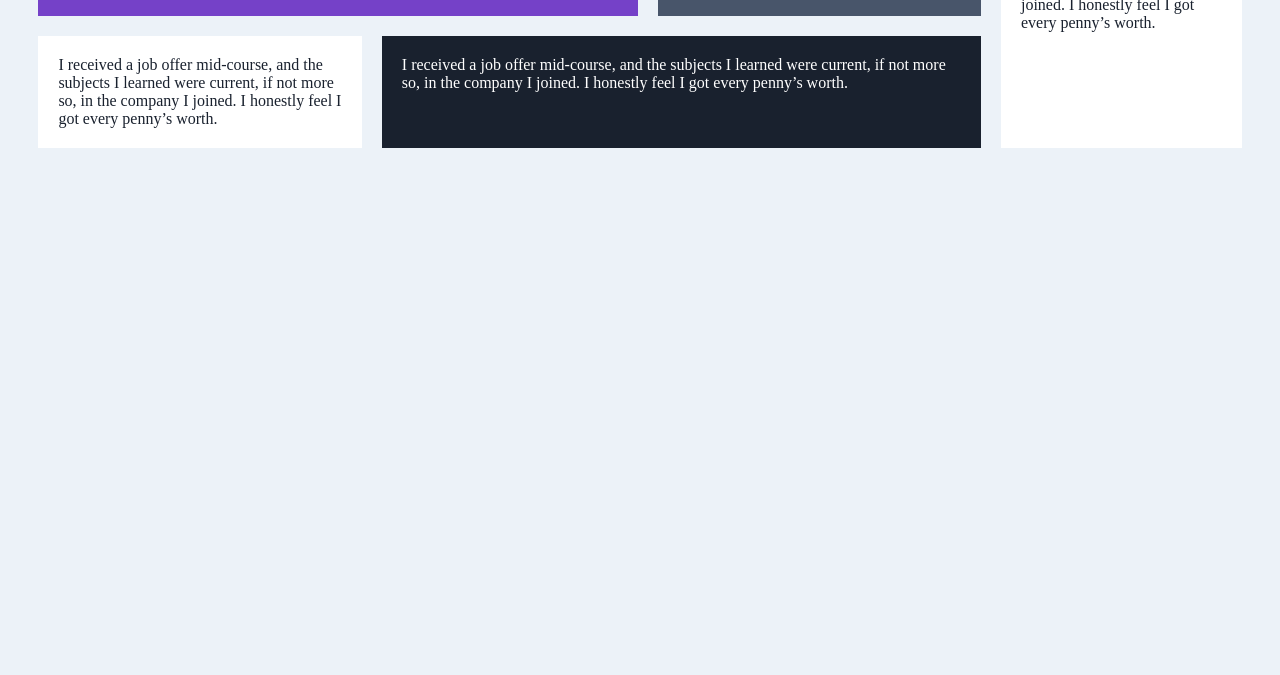
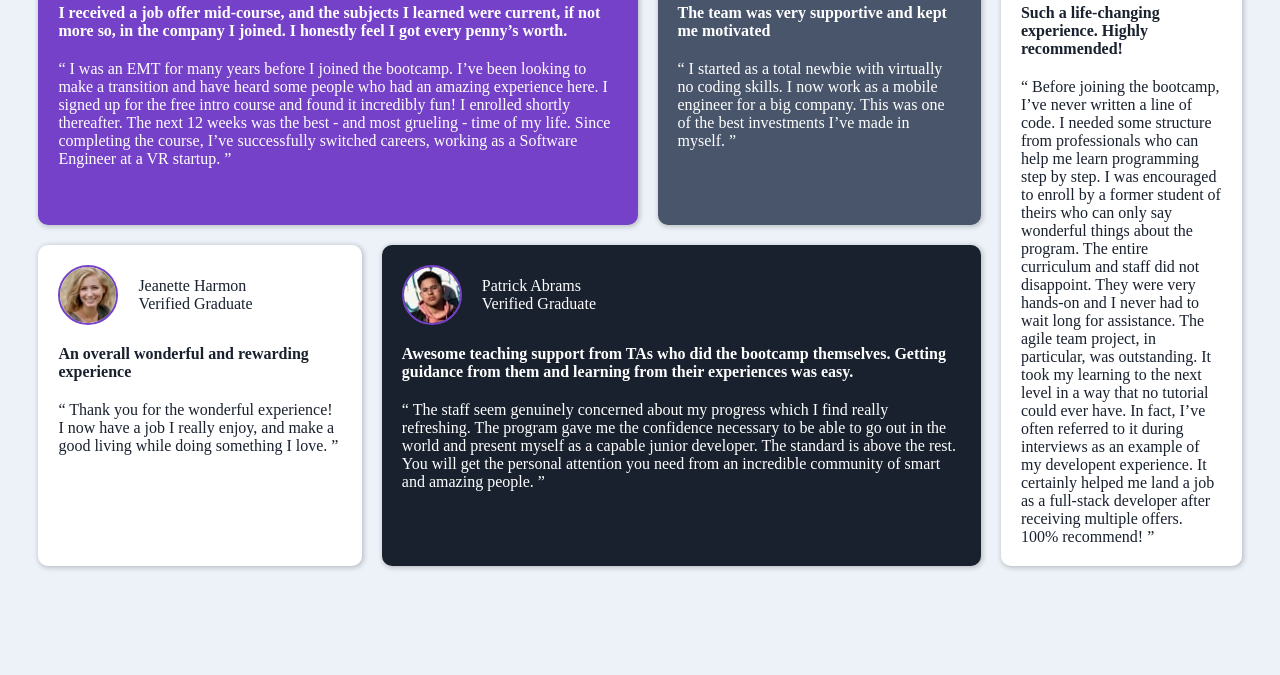
Before and after one commit to JustinasVe/testimonials-grid-section, a plain HTML site: page index.html in a window 1280 px wide. Shown: the part 186-861 px from the top of the page. Before the commit the page ends 800 px from the top, so only its background shows below. Drawn offline with Linux system fonts and the light colour scheme.

Commit message:
feat: implement cards design

```diff
--- a/index.html
+++ b/index.html
@@ -13,23 +13,80 @@
     <div id="main-left">
       <div id="top">
         <div id="testimonial-1" class="grid-item">
-          <p>I received a job offer mid-course, and the subjects I learned were current, if not more so, in the company I joined. I honestly feel I got every penny’s worth.</p>
+          <div class="card-header">
+            <img src="./images/image-daniel.jpg" alt="daniel profile picture">
+            <div class="card-header-text">
+              <p>Daniel Clifford</p>
+              <p>Verified Graduate</p>
+            </div>
+          </div>
+          <h4>I received a job offer mid-course, and the subjects I learned were current, if not more so, in the company I joined. I honestly feel I got every penny’s worth.</h4>
+          <p>“ I was an EMT for many years before I joined the bootcamp. I’ve been looking to make a
+          transition and have heard some people who had an amazing experience here. I signed up
+          for the free intro course and found it incredibly fun! I enrolled shortly thereafter.
+          The next 12 weeks was the best - and most grueling - time of my life. Since completing
+          the course, I’ve successfully switched careers, working as a Software Engineer at a VR startup. ”</p>
         </div>
         <div id="testimonial-2" class="grid-item">
-          <p>I received a job offer mid-course, and the subjects I learned were current, if not more so, in the company I joined. I honestly feel I got every penny’s worth.</p>
+          <div class="card-header">
+            <img src="./images/image-jonathan.jpg" class="test-2" alt="jonathan profile picture">
+            <div class="card-header-text">
+              <p>Jonathan Walters</p>
+              <p>Verified Graduate</p>
+            </div>
+          </div>
+          <h4>The team was very supportive and kept me motivated</h4>
+          <p>“ I started as a total newbie with virtually no coding skills. I now work as a mobile engineer
+          for a big company. This was one of the best investments I’ve made in myself. ”</p>
         </div>
       </div>
       <div id="bottom">
         <div id="testimonial-3" class="grid-item">
-          <p>I received a job offer mid-course, and the subjects I learned were current, if not more so, in the company I joined. I honestly feel I got every penny’s worth.</p>
+          <div class="card-header">
+            <img src="./images/image-jeanette.jpg" alt="jeanette profile picture">
+            <div class="card-header-text">
+              <p>Jeanette Harmon</p>
+              <p>Verified Graduate</p>
+            </div>
+          </div>
+          <h4>An overall wonderful and rewarding experience</h4>
+          <p>“ Thank you for the wonderful experience! I now have a job I really enjoy, and make a good living
+          while doing something I love. ”</p>
         </div>
         <div id="testimonial-4" class="grid-item">
-          <p>I received a job offer mid-course, and the subjects I learned were current, if not more so, in the company I joined. I honestly feel I got every penny’s worth.</p>
+          <div class="card-header">
+            <img src="./images/image-patrick.jpg" alt="patrick profile picture">
+            <div class="card-header-text">
+              <p>Patrick Abrams</p>
+              <p>Verified Graduate</p>
+            </div>
+          </div>
+          <h4>Awesome teaching support from TAs who did the bootcamp themselves. Getting guidance from them and
+          learning from their experiences was easy.</h4>
+          <p>“ The staff seem genuinely concerned about my progress which I find really refreshing. The program
+          gave me the confidence necessary to be able to go out in the world and present myself as a capable
+          junior developer. The standard is above the rest. You will get the personal attention you need from
+          an incredible community of smart and amazing people. ”</p>
         </div>
       </div>
     </div>
     <div id="testimonial-5" class="grid-item">
-      <p>I received a job offer mid-course, and the subjects I learned were current, if not more so, in the company I joined. I honestly feel I got every penny’s worth.</p>
+      <div class="card-header">
+        <img src="./images/image-kira.jpg" alt="kira profile picture">
+        <div class="card-header-text">
+          <p>Kira Whittle</p>
+          <p>Verified Graduate</p>
+        </div>
+      </div>
+      <h4>Such a life-changing experience. Highly recommended!</h4>
+      <p>“ Before joining the bootcamp, I’ve never written a line of code. I needed some structure from
+      professionals who can help me learn programming step by step. I was encouraged to enroll by a former
+      student of theirs who can only say wonderful things about the program. The entire curriculum and staff
+      did not disappoint. They were very hands-on and I never had to wait long for assistance. The agile team
+      project, in particular, was outstanding. It took my learning to the next level in a way that no tutorial
+      could ever have. In fact, I’ve often referred to it during interviews as an example of my developent
+      experience. It certainly helped me land a job as a full-stack developer after receiving multiple offers.
+      100% recommend! ”</p>
     </div>
   </div>
 </body>
--- a/style.css
+++ b/style.css
@@ -22,7 +22,7 @@ body {
     color: #ffffff;
 }
 
-#testimonial-3 {
+#testimonial-3, #testimonial-5 {
     background-color: #ffffff;
     color: #19212e;
 }
@@ -32,14 +32,27 @@ body {
     color: #ffffff;
 }
 
-#testimonial-5 {
-    background-color: #ffffff;
-    color: #19212e;
-}
-
 .grid-item {
     margin-bottom: 20px;
     padding: 20px;
+    border-radius: 10px;
+    box-shadow: 1px 1px 5px 1px rgba(0,0,0,0.2);
+}
+
+.card-header {
+    display: flex;
+    align-items: center;
+    margin-bottom: 20px;
+}
+
+.card-header img {
+    border-radius: 50%;
+    margin-right: 20px;
+    border: 2px solid #7541c8;
+}
+
+.grid-item h4 {
+    margin-bottom: 20px;
 }
 
 @media (min-width: 576px) {
```
